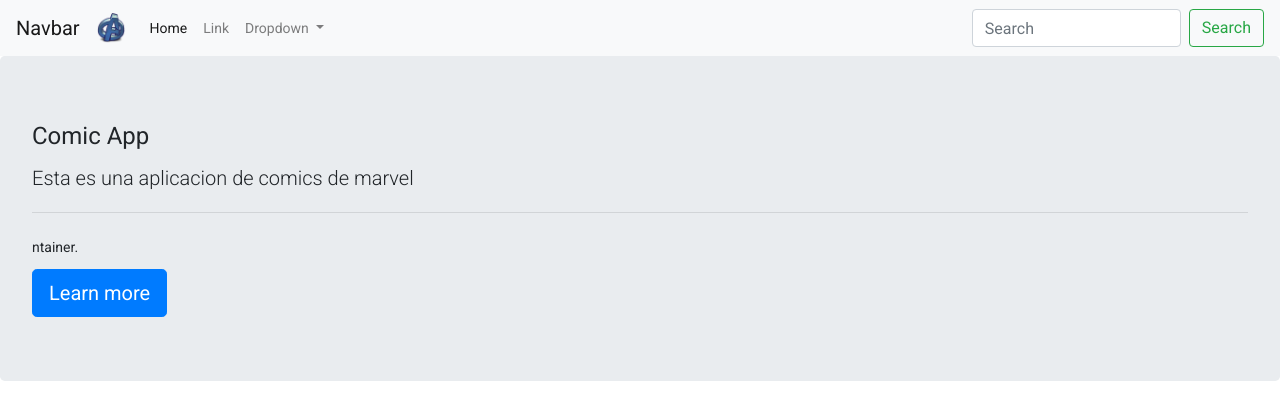
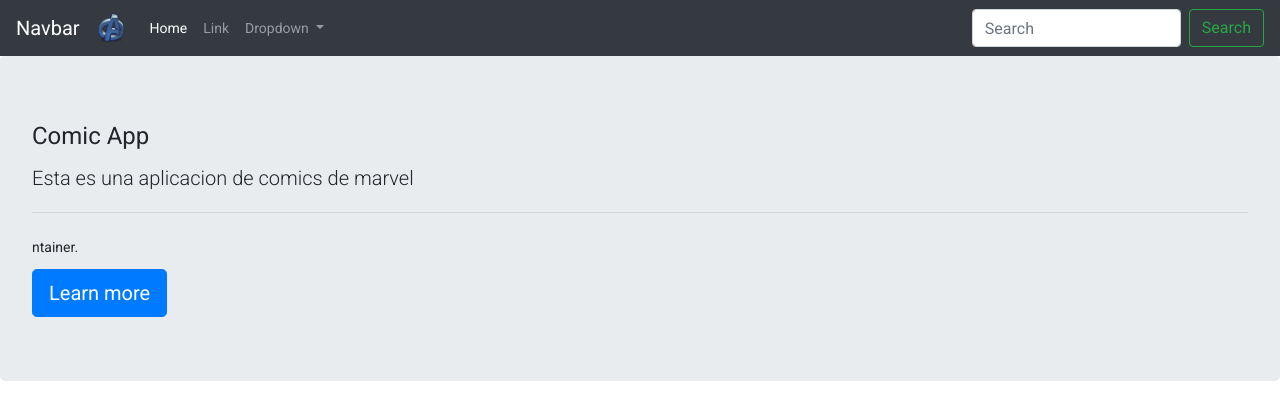
Before and after one commit to harrycoa/spaHeroes, an Angular app: page / in a window 1280 px wide. Shown: the top 420 px of the page. Built offline with nearby package versions, Linux system fonts and the light colour scheme.

Commit message:
empezando con el navbar

```diff
--- a/src/app/app.module.ts
+++ b/src/app/app.module.ts
@@ -6,12 +6,16 @@ import { AppComponent } from './app.component';
 import { NavbarComponent } from './components/shared/navbar/navbar.component';
 import { HomeComponent } from './components/home/home.component';
 import { BrowserAnimationsModule } from '@angular/platform-browser/animations';
+import { AboutComponent } from './components/about/about.component';
+import { HeroesComponent } from './components/heroes/heroes.component';
 
 @NgModule({
   declarations: [
     AppComponent,
     NavbarComponent,
-    HomeComponent
+    HomeComponent,
+    AboutComponent,
+    HeroesComponent
   ],
   imports: [
     BrowserModule,
--- /dev/null
+++ b/src/app/components/about/about.component.html
@@ -0,0 +1 @@
+<p>about works!</p>
--- /dev/null
+++ b/src/app/components/about/about.component.ts
@@ -0,0 +1,14 @@
+import { Component, OnInit } from '@angular/core';
+
+@Component({
+  selector: 'app-about',
+  templateUrl: './about.component.html'
+})
+export class AboutComponent implements OnInit {
+
+  constructor() { }
+
+  ngOnInit(): void {
+  }
+
+}
--- /dev/null
+++ b/src/app/components/heroes/heroes.component.html
@@ -0,0 +1 @@
+<p>heroes works!</p>
--- /dev/null
+++ b/src/app/components/heroes/heroes.component.ts
@@ -0,0 +1,16 @@
+import { Component, OnInit } from '@angular/core';
+
+@Component({
+  selector: 'app-heroes',
+  templateUrl: './heroes.component.html',
+  styles: [
+  ]
+})
+export class HeroesComponent implements OnInit {
+
+  constructor() { }
+
+  ngOnInit(): void {
+  }
+
+}
--- a/src/app/components/shared/navbar/navbar.component.html
+++ b/src/app/components/shared/navbar/navbar.component.html
@@ -1,4 +1,4 @@
-<nav class="navbar navbar-expand-lg navbar-light bg-light">
+<nav class="navbar navbar-expand-lg navbar-dark bg-dark">
   <a class="navbar-brand" href="#">Navbar</a>
   <button class="navbar-toggler" type="button" data-toggle="collapse" data-target="#navbarSupportedContent" aria-controls="navbarSupportedContent" aria-expanded="false" aria-label="Toggle navigation">
     <span class="navbar-toggler-icon"></span>
```
